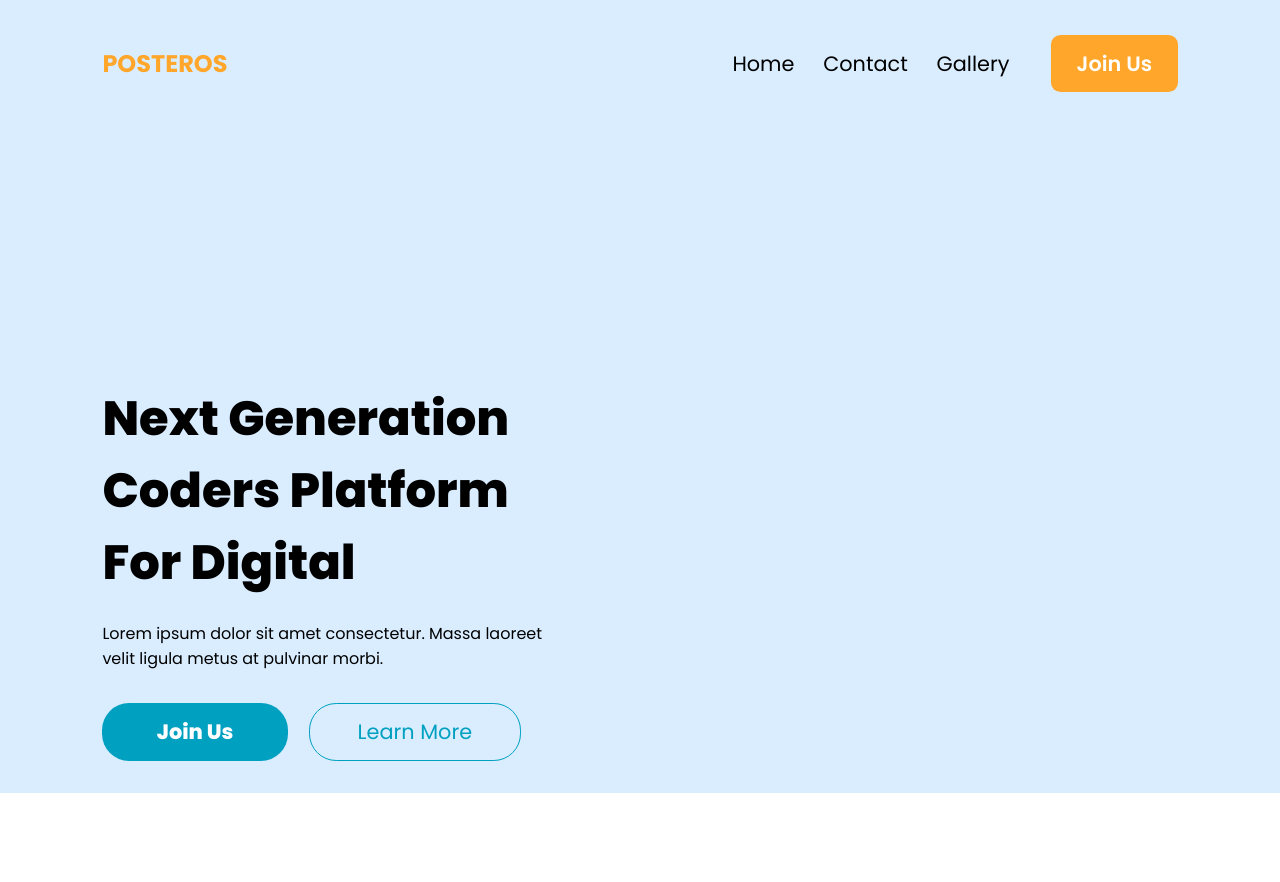
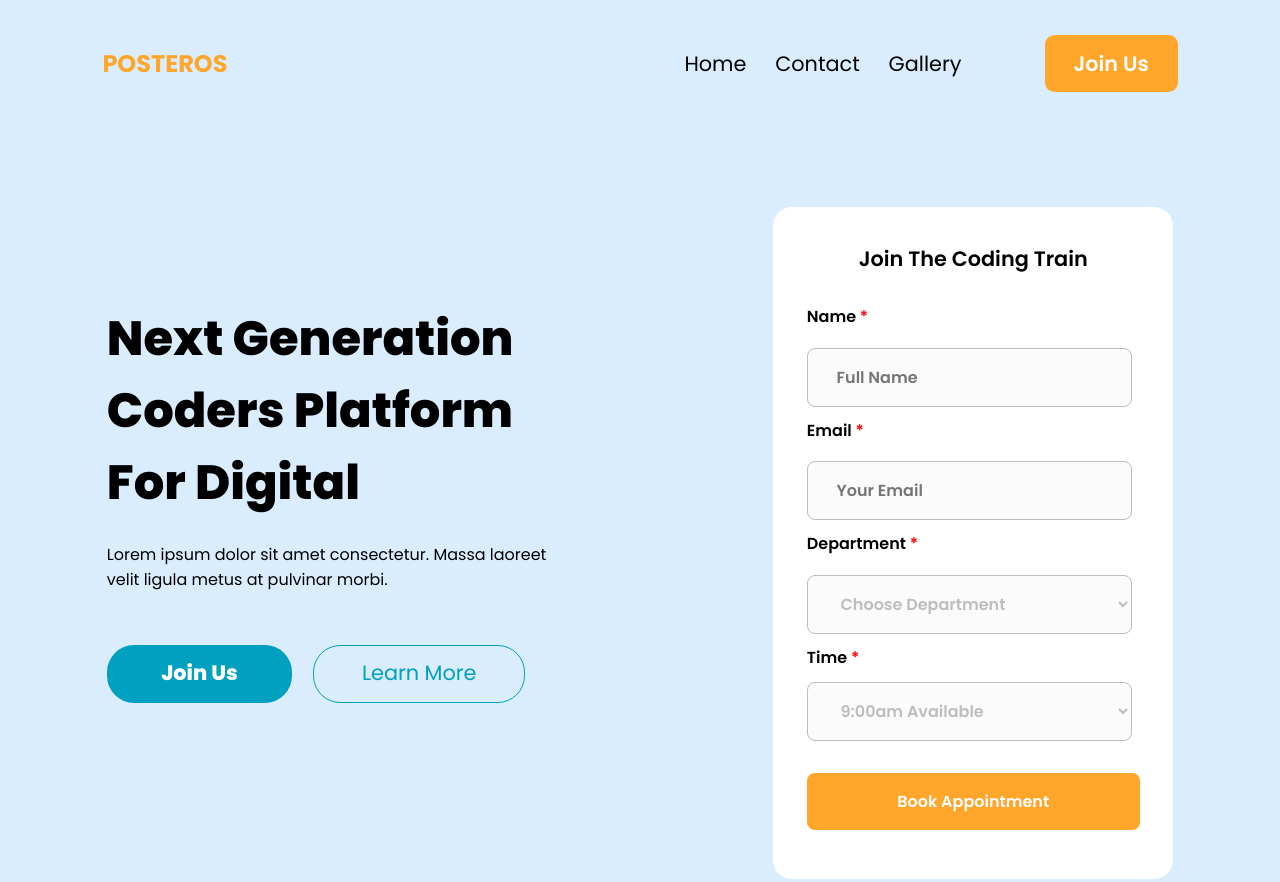
Before and after one commit to Ann-Codewriter/Posteros, a plain HTML site: page index.html in a window 1280 px wide. Shown: the top 882 px of the page. Drawn offline with Linux system fonts and the light colour scheme.

Commit message:
Add form label and input.

```diff
--- a/css/style.css
+++ b/css/style.css
@@ -7,6 +7,7 @@
 
 header {
     background-color: #D9EDFF;
+    padding-bottom: 2.1rem;
 }
 
 .content {
@@ -43,7 +44,7 @@ header {
 .links ul {
     list-style: none;
     display: flex;
-    gap:1.8rem;
+    gap: 1.8rem;
 }
 
 .links a {
@@ -65,7 +66,8 @@ header {
     font-weight: 600;
     font-size: 1.3rem;
     text-transform: capitalize;
-    padding: 0.8rem 1.6rem;
+    padding: 0.8rem 1.8rem;
+    margin-left: 2.6rem;
 }
 
 .nav-btn:hover {
@@ -75,18 +77,24 @@ header {
 
 .herosection {
     display: flex;
+    align-items: center;
+    justify-content: space-around;
+}
+
+.herocontent{
+    display: flex;
     flex-direction: column;
-    margin: 16rem 0;
+    gap: 3.3rem;
 }
 
 .herotexts {
-    margin-left: 6.4rem;
     display: flex;
     flex-direction: column;
     gap: 1.4rem;
 }
 
 .herotexts h1 {
+    width: 100%;
     max-width: 26rem;
     font-weight: 800;
     font-size: 3rem;
@@ -96,12 +104,12 @@ header {
 .herotexts p {
     font-weight: 400;
     font-size: 1rem;
+    width: 100%;
     max-width: 28.3rem;
 }
 
-.herobtns {
+.herosectionbtns {
     display: flex;
-    margin: 2rem 6.4rem;
     gap: 1.3rem;
 }
 
@@ -141,3 +149,79 @@ header {
     background-color: #00A0C1;
     cursor: pointer;
 }
+
+.formgroup {
+    display: flex;
+    flex-direction: column;
+    align-items: center;
+    width: 100%;
+    max-width: 25rem;
+    background-color: white;
+    padding: 2.6rem 2.1rem;
+    margin-top: 5rem;
+    border-radius: 1.2rem;
+    height: 42rem;
+    gap: 1.5rem;
+}
+
+.formgroup h3 {
+    font-weight: 600;
+    font-size: 1.3rem;
+    line-height: 100%;
+    text-transform: capitalize;
+}
+
+.formcontent {
+    box-shadow: none;
+    display: flex;
+    flex-direction: column;
+    line-height: 3rem;
+    width: 100%;
+}
+
+.formtitle {
+    display: flex;
+    flex-direction: column;
+    gap: 0.4rem;
+}
+
+label {
+    font-weight: 600;
+    font-size: 1rem;
+}
+
+input, select {
+    font-size: 1rem;
+    font-weight: 600;
+    color: #BDBDBD;
+    border-radius: 0.5rem;
+    background-color: #FBFBFB;
+    border: 0.1rem solid #BDBDBD;
+    width: 100%;
+    max-width: 20.3rem;
+    padding: 1rem 1.8rem;
+    align-content: center;
+}
+
+.required::after {
+    content: " *";
+    color: red;
+    margin-right: 0.3rem;
+}
+
+.formbtn {
+    margin-top: 2rem;
+    border-radius: 0.5rem;
+    border: none;
+    background-color: #FFA62B;
+    font-weight: 600;
+    font-size: 1rem;
+    color: #FFFFFF;
+    padding: 1rem 4.6rem 1rem;
+    width: 100%;
+}
+
+.formbtn:hover {
+    background-color: #ffe8c7;
+    cursor: pointer;
+}
--- a/index.html
+++ b/index.html
@@ -31,6 +31,7 @@
           <li><a href="#gallery">Gallery</a> </li>
         </ul>
         <button class="nav-btn">Join Us</button>
+
         </div>
         <div class="toggle-btn">
           <i class="fa-solid fa-bars"></i>
@@ -38,18 +39,53 @@
       </div>
 
       <section class="herosection">
+        <div class="herocontent">
           <div class="herotexts">
             <h1>Next Generation Coders Platform for Digital</h1>
             <p>Lorem ipsum dolor sit amet consectetur. Massa laoreet velit ligula metus at pulvinar morbi.</p>
           </div>
 
-        <div class="herobtns">
+          <div class="herosectionbtns">
             <button class="joinus">Join Us</button>
             <button class="learnnmore">Learn More</button>
           </div>
-      </section>
+        </div>
 
+          <div class="formgroup">
+            <h3>Join the coding Train</h3>
+
+            <form class="formcontent">
+
+              <div class="formtitle">
+              <label class="required">Name</label>
+              <input type="text" placeholder="Full Name" tabindex="1" required>
+              </div>
+
+              <div class="formtitle">
+              <label class="required">Email</label>
+              <input type="email" placeholder="Your Email" tabindex="2" required>
+              </div>
+
+              <div class="formtitle">
+              <label class="required">Department</label>
+              <select>
+                <option value="" disabled selected>Choose Department</option>
+              </select>
+              </div>
+
+              <div class="formlabel">
+              <label class="required">Time</label>
+              <select>
+                <option value="" disabled selected>9:00am Available</option>
+              </select>
+              </div>
+
+              <button class="formbtn">Book Appointment</button>
+            </form>
+          </div>
+          </div>
       </section>
     </header>
+
   </body>
 </html>
```
Lines whose indentation alone changed are shown as unchanged.
